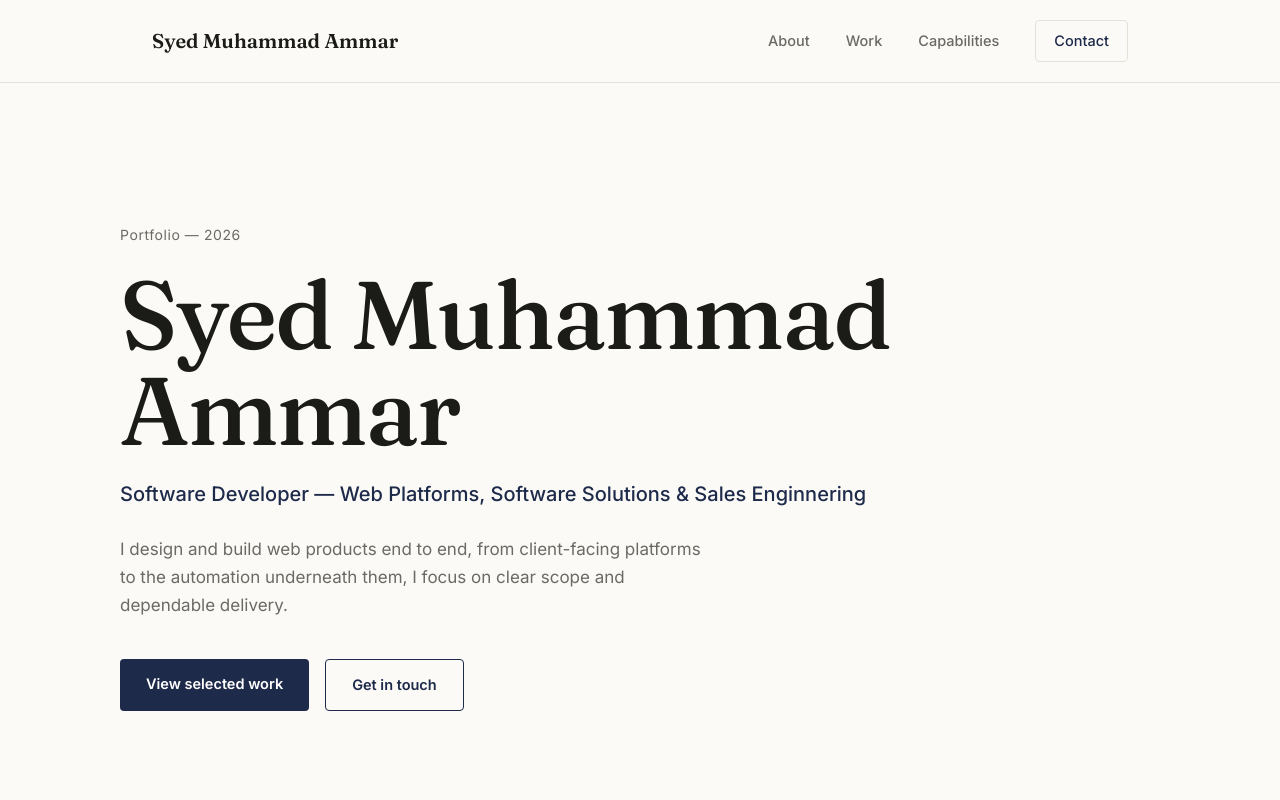
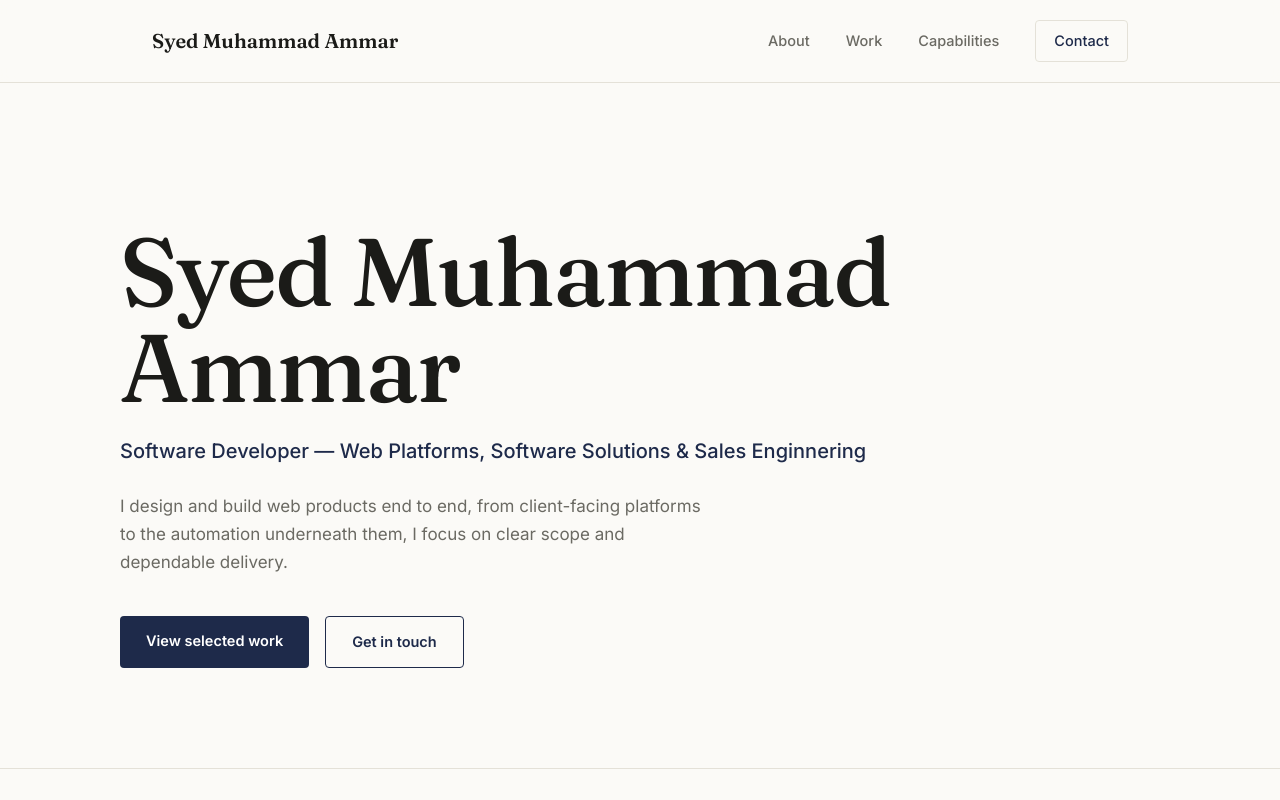
Before and after one commit to Ammarwhy/Portfolio, a plain HTML site: page index.html in a window 1280 px wide. Shown: the top 800 px of the page. Drawn offline with Linux system fonts and the light colour scheme.

Commit message:
Profile title and design changes initiation; Changed Heading title to a smaller font, removed portfolio title, changed webpage name and updated my summary.

```diff
--- a/index.html
+++ b/index.html
@@ -4,7 +4,7 @@
 <head>
   <meta charset="UTF-8">
   <meta name="viewport" content="width=device-width, initial-scale=1.0">
-  <title>Ammar — Portfolio</title>
+  <title>Muhammad Ammar</title>
   <meta name="description"
     content="Syed Muhammad Ammar — Software developer building web platforms, automation, and applied AI/ML and Software solutions.">
   <link rel="preconnect" href="https://fonts.googleapis.com">
@@ -42,8 +42,7 @@
   <!-- hero fr fr -->
   <section class="hero" id="top">
     <div class="hero-inner">
-      <p class="hero-label">Portfolio — 2026</p>
-      <h1 class="hero-name">Syed Muhammad Ammar</h1>
+      <h4 class="hero-name">Syed Muhammad Ammar</h4>
       <p class="hero-role">Software Developer — Web Platforms, Software Solutions &amp; Sales Enginnering</p>
       <p class="hero-statement">
         I design and build web products end to end, from client-facing platforms
```
